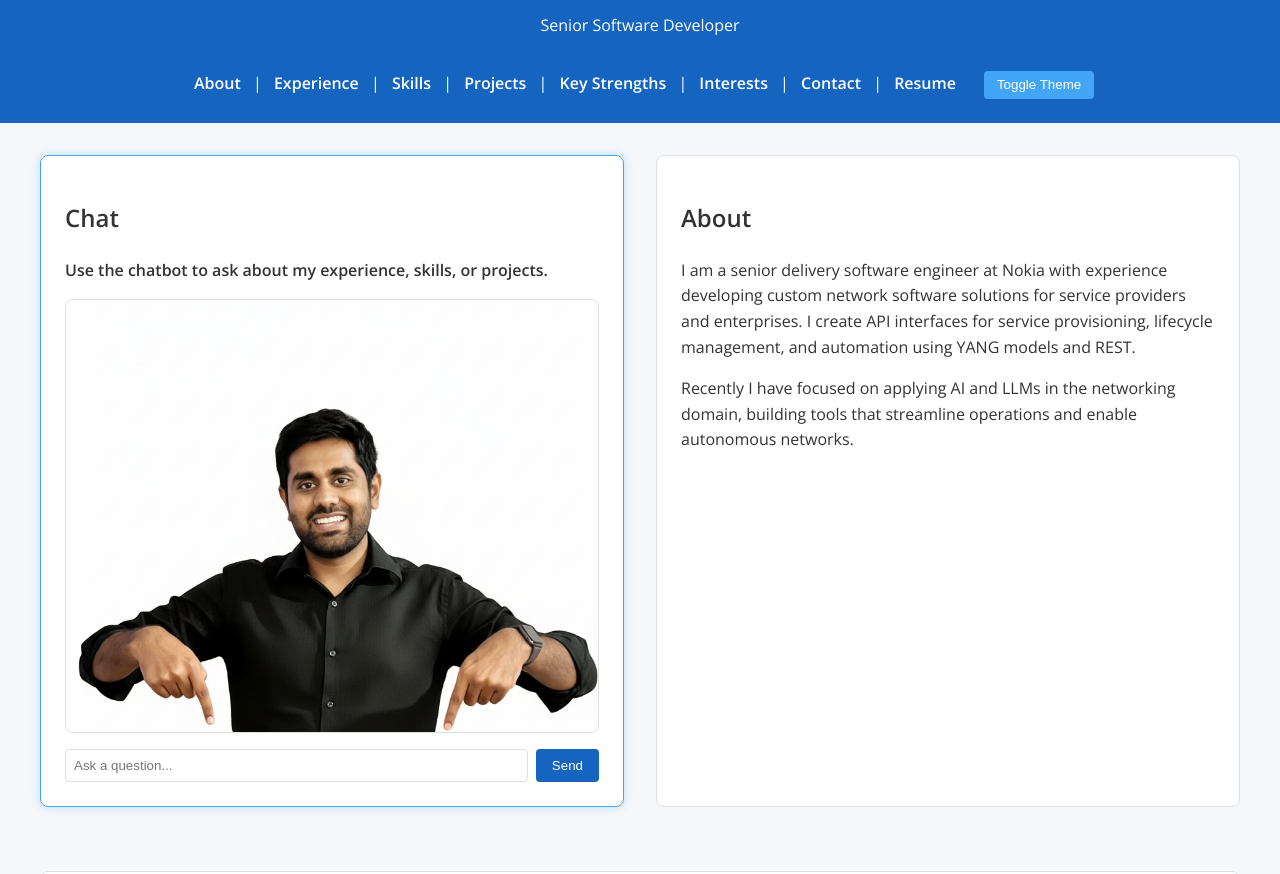
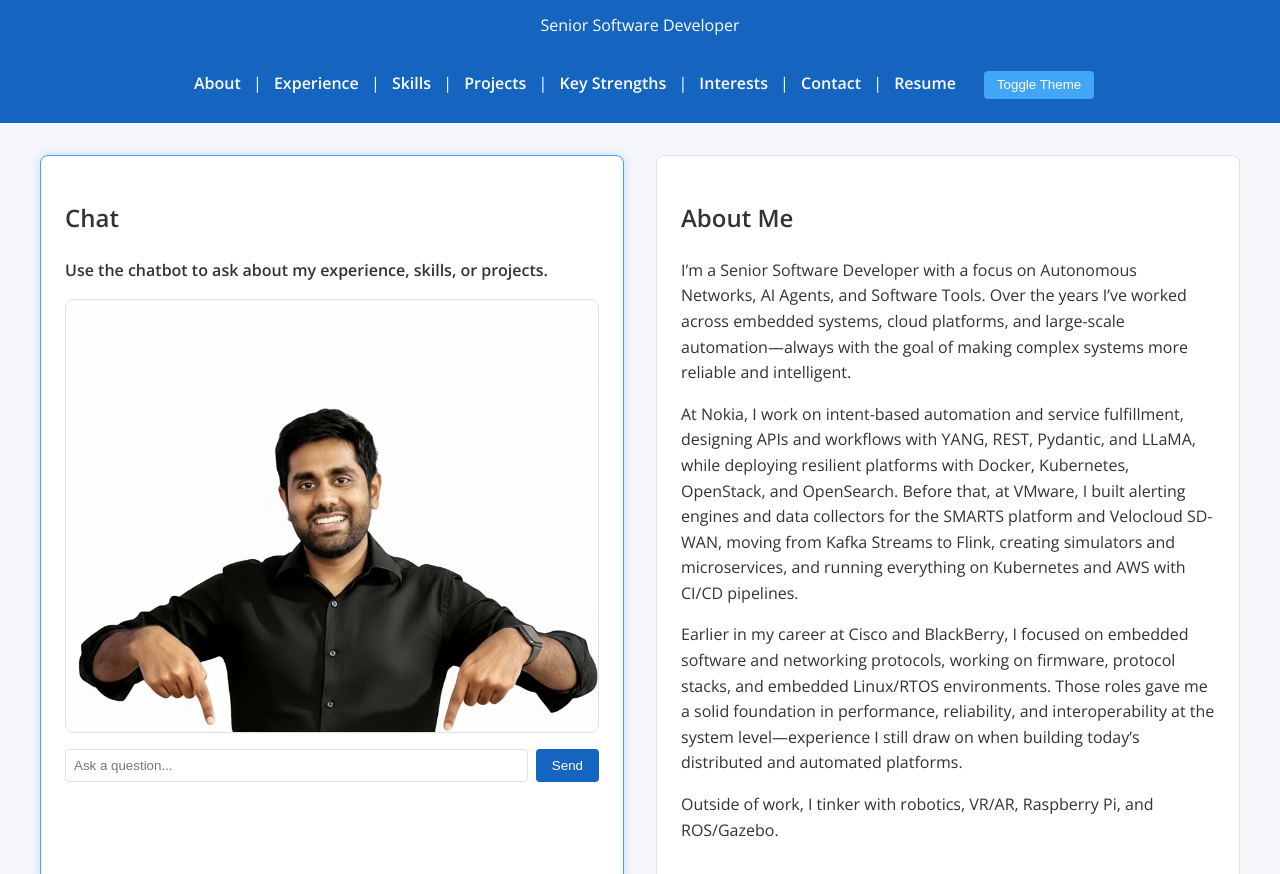
Before and after one commit to avinash040/Home, a website: page index.html in a window 1280 px wide. Shown: the part 78-952 px from the top of the page. Drawn offline with nearby package versions, Linux system fonts and the light colour scheme.

Commit message:
Update About section content and layout

```diff
--- a/index.html
+++ b/index.html
@@ -26,6 +26,14 @@
   </header>
 
   <main id="layout" class="container">
+    <section id="about">
+      <h2>About Me</h2>
+      <p>I&rsquo;m a Senior Software Developer with a focus on Autonomous Networks, AI Agents, and Software Tools. Over the years I&rsquo;ve worked across embedded systems, cloud platforms, and large-scale automation&mdash;always with the goal of making complex systems more reliable and intelligent.</p>
+      <p>At Nokia, I work on intent-based automation and service fulfillment, designing APIs and workflows with YANG, REST, Pydantic, and LLaMA, while deploying resilient platforms with Docker, Kubernetes, OpenStack, and OpenSearch. Before that, at VMware, I built alerting engines and data collectors for the SMARTS platform and Velocloud SD-WAN, moving from Kafka Streams to Flink, creating simulators and microservices, and running everything on Kubernetes and AWS with CI/CD pipelines.</p>
+      <p>Earlier in my career at Cisco and BlackBerry, I focused on embedded software and networking protocols, working on firmware, protocol stacks, and embedded Linux/RTOS environments. Those roles gave me a solid foundation in performance, reliability, and interoperability at the system level&mdash;experience I still draw on when building today&rsquo;s distributed and automated platforms.</p>
+      <p>Outside of work, I tinker with robotics, VR/AR, Raspberry Pi, and ROS/Gazebo.</p>
+    </section>
+
     <section id="chat" class="highlight">
       <h2>Chat</h2>
       <p class="chat-intro">Use the chatbot to ask about my experience, skills, or projects.</p>
@@ -36,12 +44,6 @@
           <button type="submit">Send</button>
         </form>
       </div>
-    </section>
-
-    <section id="about">
-      <h2>About</h2>
-      <p>I am a senior delivery software engineer at Nokia with experience developing custom network software solutions for service providers and enterprises. I create API interfaces for service provisioning, lifecycle management, and automation using YANG models and REST.</p>
-      <p>Recently I have focused on applying AI and LLMs in the networking domain, building tools that streamline operations and enable autonomous networks.</p>
     </section>
 
     <div id="info">
```
